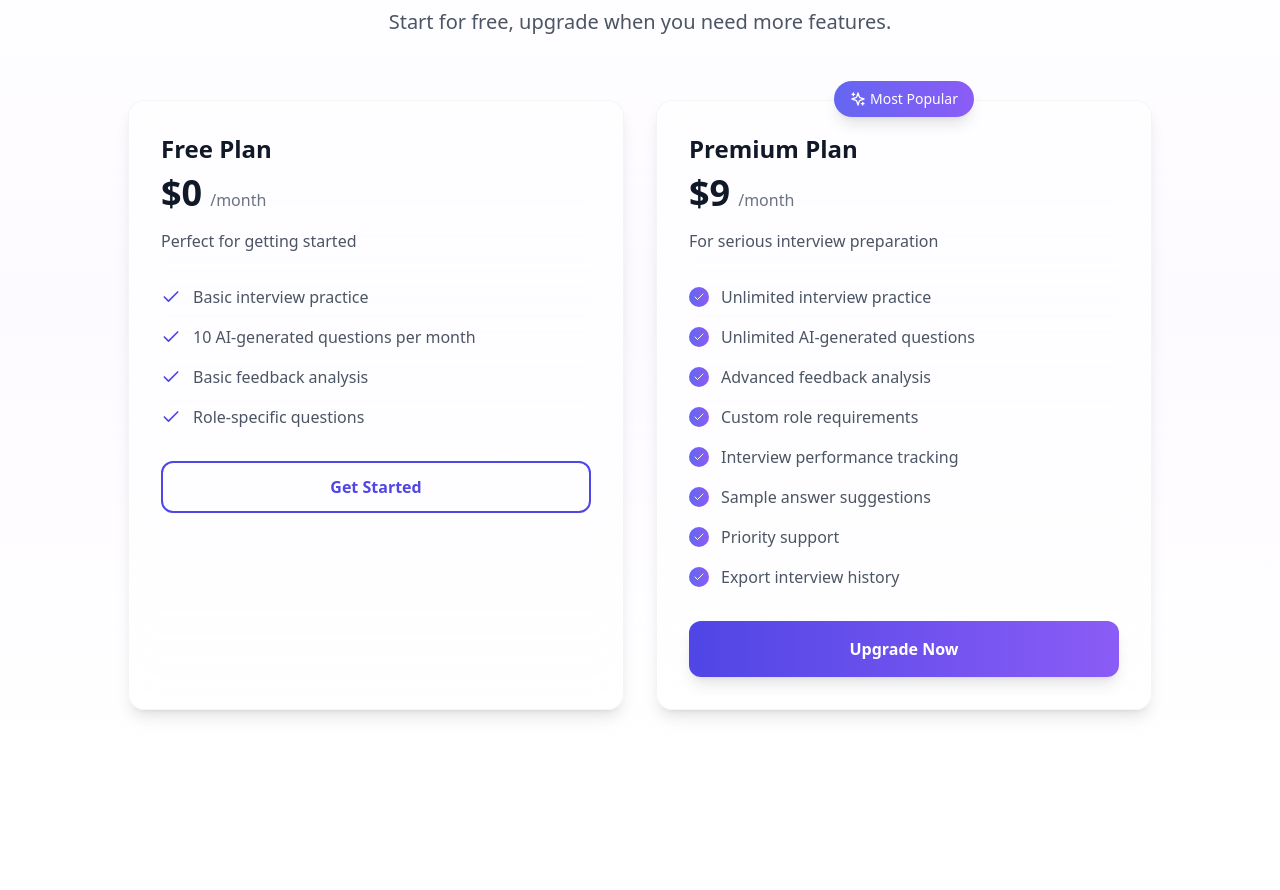
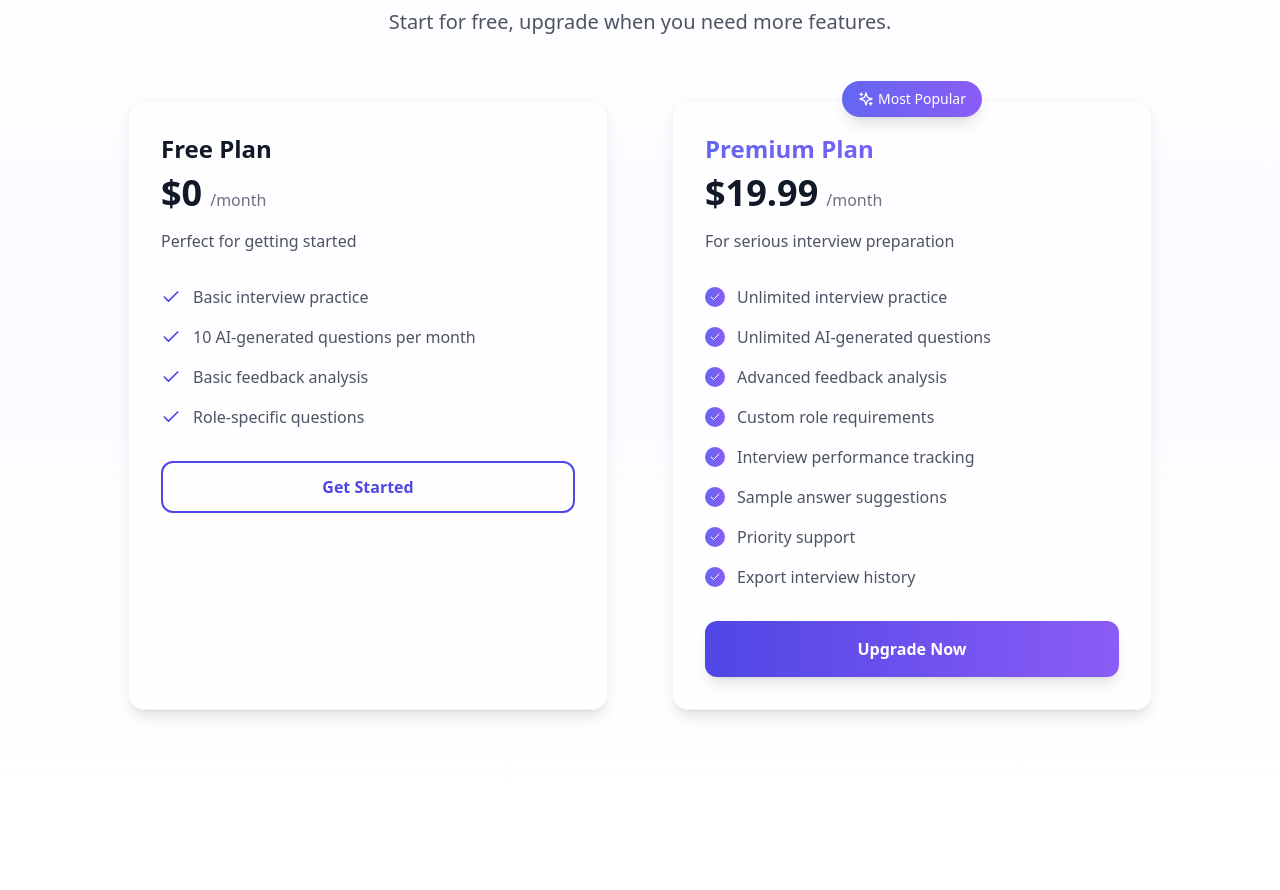
Before and after one commit to Aiterview/web, a React (Vite) app: page / in a window 1280 px wide. Shown: the part 2480-3370 px from the top of the page. Built offline with nearby package versions, Linux system fonts and the light colour scheme; no server answers.

Commit message:
remove card blur effect

```diff
--- a/src/components/sections/FeaturesSection.tsx
+++ b/src/components/sections/FeaturesSection.tsx
@@ -51,7 +51,7 @@ const FeaturesSection = () => {
       <div className="grid md:grid-cols-2 lg:grid-cols-4 gap-8 relative">
         {features.map((feature, index) => (
           <div key={index} className="feature-card group">
-            <div className={`absolute inset-0 opacity-0 group-hover:opacity-100 transition-opacity duration-300 bg-gradient-to-r ${feature.gradient} rounded-2xl blur-xl -z-10`} />
+            {/* <div className={`absolute inset-0 opacity-0 group-hover:opacity-100 transition-opacity duration-300 bg-gradient-to-r ${feature.gradient} rounded-2xl blur-xl -z-10`} /> */}
             <div className={`w-16 h-16 rounded-xl bg-gradient-to-r ${feature.gradient} p-0.5 mb-6`}>
               <div className="w-full h-full bg-white rounded-[10px] flex items-center justify-center">
                 <feature.icon className="h-8 w-8 text-indigo-600" />
--- a/src/components/sections/HowItWorks.tsx
+++ b/src/components/sections/HowItWorks.tsx
@@ -45,7 +45,7 @@ const HowItWorks = () => {
               <div className="hidden md:block absolute top-1/2 right-0 w-full h-0.5 bg-gradient-to-r from-indigo-100 to-purple-100" />
             )}
             <div className="feature-card">
-              <div className={`absolute inset-0 opacity-0 group-hover:opacity-100 transition-opacity duration-300 bg-gradient-to-r ${step.gradient} rounded-2xl blur-xl -z-10`} />
+              {/* <div className={`absolute inset-0 opacity-0 group-hover:opacity-100 transition-opacity duration-300 bg-gradient-to-r ${step.gradient} rounded-2xl blur-xl -z-10`} /> */}
               <div className={`w-20 h-20 rounded-2xl bg-gradient-to-r ${step.gradient} p-0.5 mb-6`}>
                 <div className="w-full h-full bg-white rounded-[14px] flex items-center justify-center">
                   <step.icon className="h-10 w-10 text-indigo-600" />
--- a/src/components/sections/PricingSection.tsx
+++ b/src/components/sections/PricingSection.tsx
@@ -44,10 +44,10 @@ const PricingSection = () => {
         </p>
       </div>
 
-      <div className="grid md:grid-cols-2 gap-8 max-w-5xl mx-auto">
+      <div className="grid md:grid-cols-2 gap-16 max-w-5xl mx-auto">
         {/* Free Plan */}
         <div className="feature-card group">
-          <div className="absolute inset-0 opacity-0 group-hover:opacity-100 transition-opacity duration-300 bg-gradient-to-r from-blue-500 to-indigo-500 rounded-2xl blur-xl -z-10" />
+          {/* <div className="absolute inset-0 opacity-0 group-hover:opacity-100 transition-opacity duration-300 bg-gradient-to-r from-blue-500 to-indigo-500 rounded-2xl blur-xl -z-10" /> */}
 
           <div className="mb-8">
             <h3 className="text-2xl font-bold text-gray-900 mb-2">Free Plan</h3>
@@ -77,7 +77,7 @@ const PricingSection = () => {
 
         {/* Premium Plan */}
         <div className="feature-card group relative">
-          <div className="absolute inset-0 opacity-0 group-hover:opacity-100 transition-opacity duration-300 bg-gradient-to-r from-indigo-500 to-violet-500 rounded-2xl blur-xl -z-10" />
+          {/* <div className="absolute inset-0 opacity-0 group-hover:opacity-100 transition-opacity duration-300 bg-gradient-to-r from-indigo-500 to-violet-500 rounded-2xl blur-xl -z-10" /> */}
 
           <div className="absolute -top-5 left-0 right-0 flex justify-center">
             <div className="px-4 py-2 rounded-full bg-gradient-to-r from-indigo-500 to-violet-500 text-white text-sm font-medium
@@ -90,9 +90,10 @@ const PricingSection = () => {
           </div>
 
           <div className="mb-8">
-            <h3 className="text-2xl font-bold text-gray-900 mb-2">Premium Plan</h3>
+          <h3 className="text-2xl font-bold text-transparent bg-clip-text bg-gradient-to-r from-indigo-500 to-violet-500 mb-2">Premium Plan</h3>
+
             <div className="flex items-baseline gap-2">
-              <span className="text-4xl font-bold text-gray-900">$9</span>
+              <span className="text-4xl font-bold text-gray-900">$19.99</span>
               <span className="text-gray-500">/month</span>
             </div>
             <p className="text-gray-600 mt-4">For serious interview preparation</p>
```
